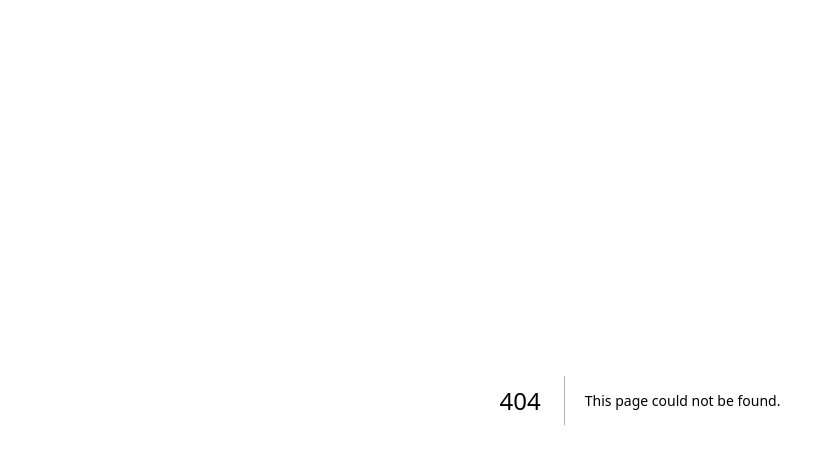
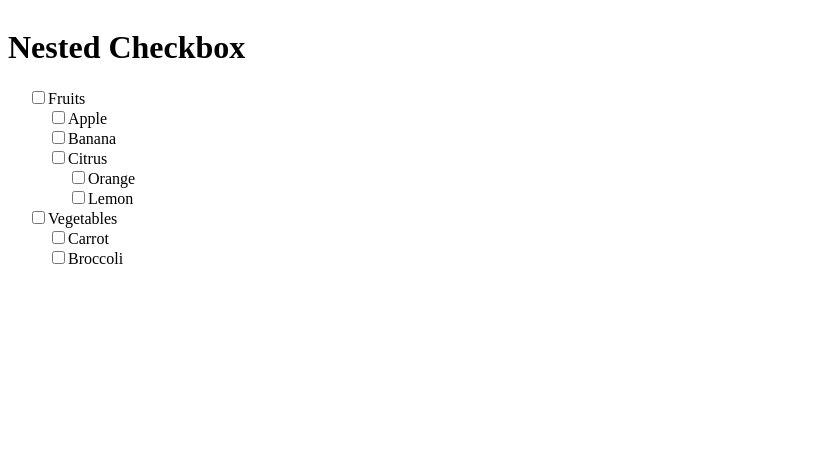
Before and after one commit to saivivek116/frontend-components, a Next.js app: page /nested-checkboxes in a window 1280 px wide. Before the commit this address had no page. Shown: the top 464 px of the page, without its empty margins (0-835 px from the left). Built offline with nearby package versions, Linux system fonts and the light colour scheme.

Commit message:
nested checkboxes

```diff
--- /dev/null
+++ b/src/app/nested-checkboxes/page.jsx
@@ -0,0 +1,111 @@
+"use client";
+import { useState } from "react";
+import "./style.css";
+
+
+const CheckboxesData = [
+    {
+      id: 1,
+      label: "Fruits",
+      checked: false,
+      children: [
+        { id: 2, label: "Apple", checked: false, },
+        { id: 3, label: "Banana", checked: false, },
+        {
+          id: 4,
+          label: "Citrus",
+          checked: false,
+          children: [
+            { id: 5, label: "Orange", checked: false, },
+            { id: 6, label: "Lemon",checked: false, },
+          ],
+        },
+      ],
+    },
+    {
+      id: 7,
+      label: "Vegetables",
+      checked: false,
+      children: [
+        { id: 8, label: "Carrot", checked: false, },
+        { id: 9, label: "Broccoli", checked: false, },
+      ],
+    },
+  ];
+
+
+  const Checkbox = ({props, handleChecked})=>{
+    const [checked, setChecked] = useState(props.checked);
+    return (
+        <>
+         <input className="checkbox" type="checkbox" checked={props.checked} onChange={()=>handleChecked(props.id)} />
+         <label>{props.label}</label>
+         </>
+    )
+  }
+
+  const Checkboxes = ({data, handleChecked}) => {
+    return (
+      <div className="checkbox-group">
+        {
+            data.map(item=>{
+                return (<div key={item.id}>
+                   <Checkbox props={item} handleChecked={handleChecked}/>
+                    {
+                        item.children && <Checkboxes data={item.children} handleChecked={handleChecked} />
+                    }
+                </div>)
+            })
+        }
+      </div>
+    );
+  };
+
+const NestedCheckbox = ()=>{
+    const [checkboxesData, setCheckboxesData] = useState(CheckboxesData);
+
+    const updateChildren = (checboxes, state)=>{
+        return checboxes.map(c=>{
+            c.checked = state;
+            if(c.children){
+                c.children = updateChildren(c.children, state);
+            }
+            return c;
+        })
+    }
+
+    const updateCheckboxes = (data, id)=>{
+        return data.map(item=>{
+
+            if(item.id === id){
+                item.checked = !item.checked;
+                if(item.children){
+                    item.children = updateChildren(item.children, item.checked);
+                }
+            }else{
+                if(item.children){
+                    item.children = updateCheckboxes(item.children, id)
+                    item.checked = item.children.every(item=>item.checked);
+                }
+            }
+            return item;
+        });
+    }
+
+    const handleChecked = (id)=>{
+        const new_data =  updateCheckboxes(checkboxesData, id);
+
+        setCheckboxesData(new_data)
+    }
+    return (
+        <div>
+            <h1>Nested Checkbox</h1>
+            <Checkboxes
+            handleChecked={handleChecked}
+        data={checkboxesData}
+      />
+        </div>
+    )
+}
+
+export default NestedCheckbox
--- /dev/null
+++ b/src/app/nested-checkboxes/style.css
@@ -0,0 +1,4 @@
+
+.checkbox-group{
+    padding-left: 20px;
+}
```
Also changed, not shown: src/app/nested-checkboxes/requirements.txt (added).
